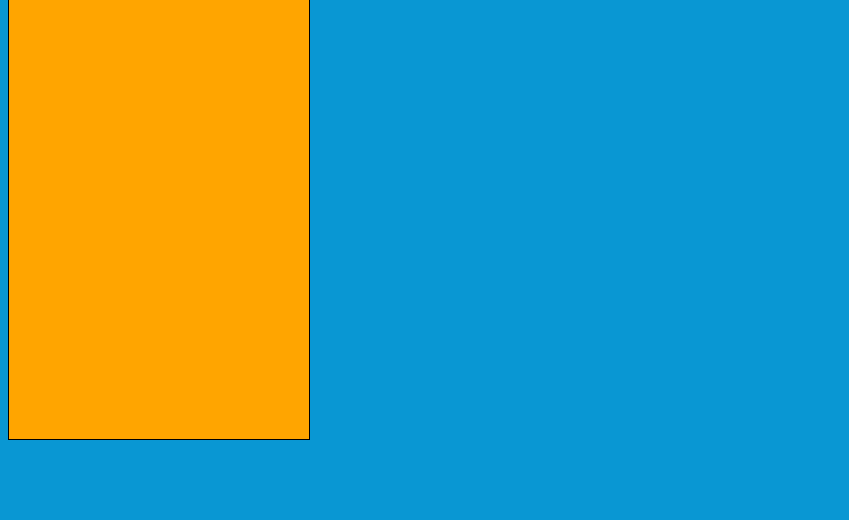
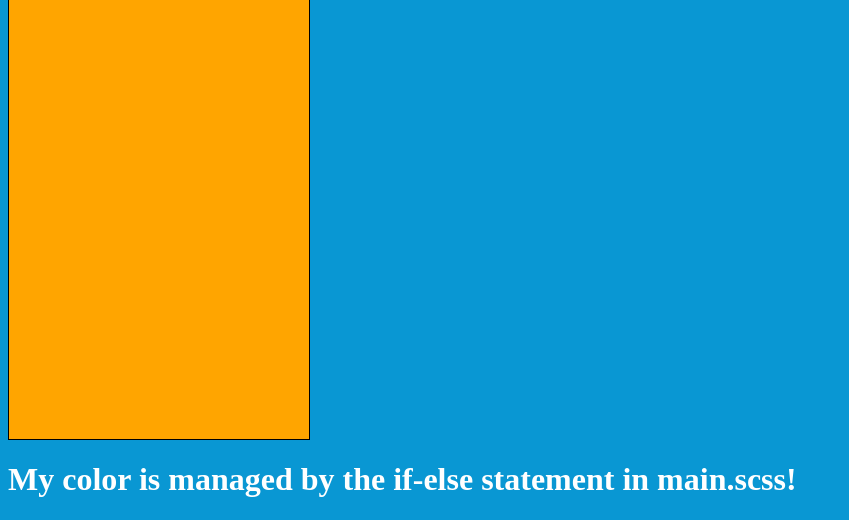
Before and after one commit to ckz8780/ci-ifd-sass-examples, a plain HTML site: page index.html in a window 1280 px wide. Shown: the part 484-1004 px from the top of the page, without its empty margins (0-849 px from the left). Before the commit the page ends 932 px from the top, so only its background shows below. Drawn offline with Linux system fonts and the light colour scheme.

Commit message:
added if-else statement

```diff
--- a/index.html
+++ b/index.html
@@ -30,6 +30,10 @@
 		<h1>Hello sweet world!</h1>
 	</div>
 
+	<div class="ifelse">
+		<h1>My color is managed by the if-else statement in main.scss!</h1>
+	</div>
+
 
 
 </body>
--- a/main.scss
+++ b/main.scss
@@ -136,3 +136,16 @@ $class-name: item;
         width: 60px + $i; // Will create .item-61px, .item-62px etc and give them the respective widths
     }
 }
+
+// If-else directives can change styling based on conditions:
+$random: 5;
+
+.ifelse h1 {
+    @if $random > 5 {
+        color: blue;
+    } @else if $random == 3 {
+        color: purple;
+    } @else {
+        color: white;
+    }
+}
```
Also changed, not shown: main.css, 1 other file.
